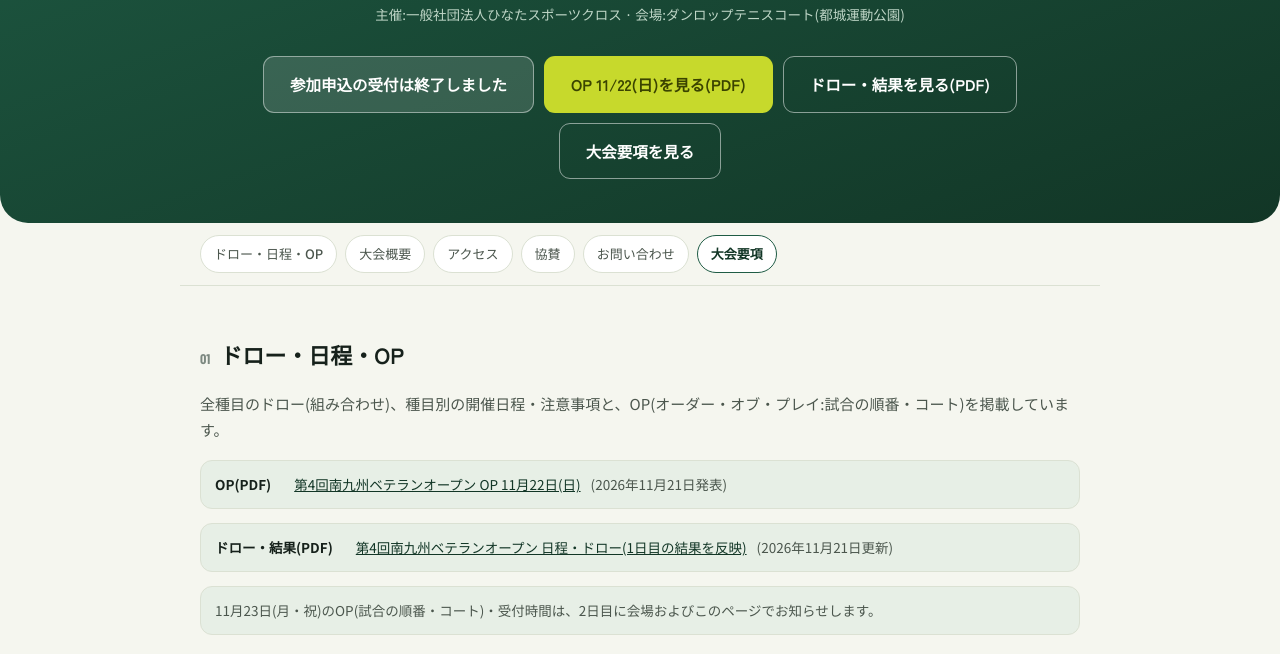
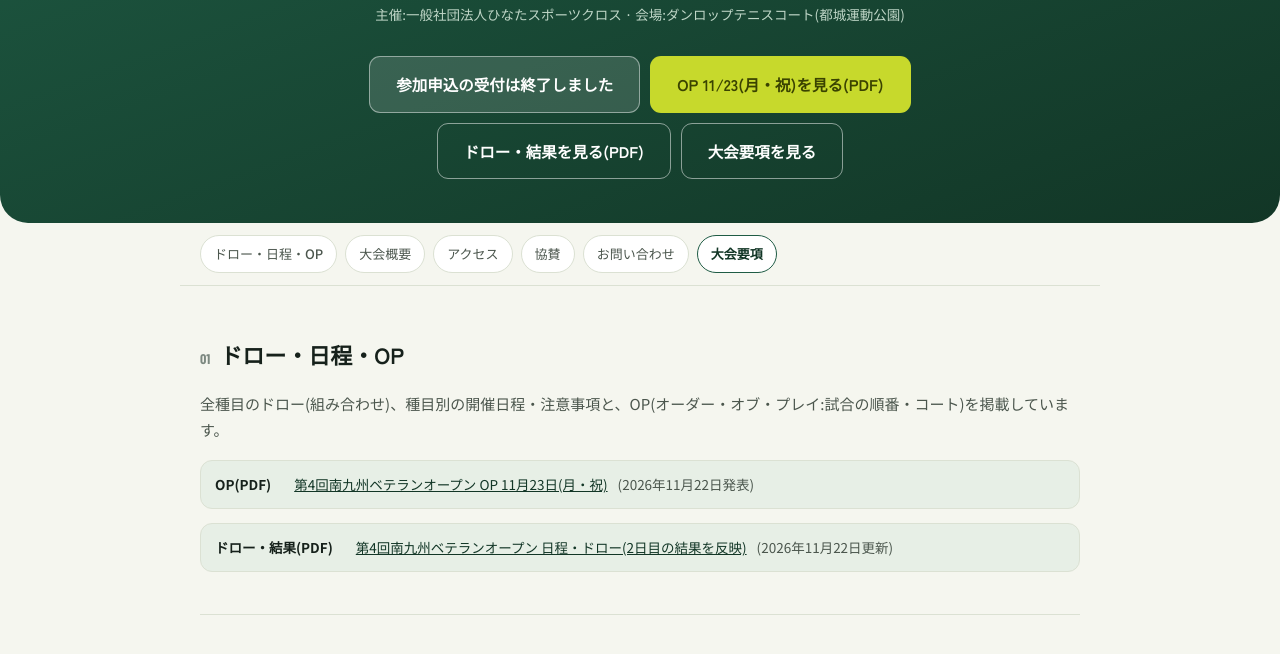
Before and after one commit to hinacross/hinacross-top, a plain HTML site: page index.html in a window 1280 px wide. Shown: the part 274-928 px from the top of the page. Drawn offline with nearby package versions, Linux system fonts and the light colour scheme.

Commit message:
Add files via upload

```diff
--- a/index.html
+++ b/index.html
@@ -240,7 +240,7 @@
     <div class="org">主催:一般社団法人ひなたスポーツクロス &middot; 会場:ダンロップテニスコート(都城運動公園)</div>
     <div class="cta-row">
       <span class="closed-badge">参加申込の受付は終了しました</span>
-      <a href="op.pdf" class="btn btn-primary" target="_blank" rel="noopener">OP 11/22(日)を見る(PDF)</a>
+      <a href="op.pdf" class="btn btn-primary" target="_blank" rel="noopener">OP 11/23(月・祝)を見る(PDF)</a>
       <a href="draw_schedule.pdf" class="btn btn-ghost" target="_blank" rel="noopener">ドロー・結果を見る(PDF)</a>
       <a href="youkou.html" class="btn btn-ghost">大会要項を見る</a>
     </div>
@@ -269,14 +269,13 @@
   <!-- ============================================================
        ⓪ ドロー・日程(2026-11-07 追加)
        ドロー・日程を更新したら draw_schedule.pdf を差し替え、更新日を直してください。
-       OP(オーダー・オブ・プレイ)は op.pdf(2026-11-21 に2日目のOPへ差し替え)。差し替え時は更新日も直してください。
+       OP(オーダー・オブ・プレイ)は op.pdf(2026-11-22 に3日目のOPへ差し替え)。差し替え時は更新日も直してください。
   ============================================================= -->
   <section id="draw">
     <div class="section-head"><span class="section-num">01</span><h2>ドロー・日程・OP</h2></div>
     <p class="lead">全種目のドロー(組み合わせ)、種目別の開催日程・注意事項と、OP(オーダー・オブ・プレイ:試合の順番・コート)を掲載しています。</p>
-    <div class="note"><b>OP(PDF)</b>&nbsp;<a href="op.pdf" target="_blank" rel="noopener">第4回南九州ベテランオープン OP 11月22日(日)</a>(2026年11月21日発表)</div>
-    <div class="note"><b>ドロー・結果(PDF)</b>&nbsp;<a href="draw_schedule.pdf" target="_blank" rel="noopener">第4回南九州ベテランオープン 日程・ドロー(1日目の結果を反映)</a>(2026年11月21日更新)</div>
-    <div class="note">11月23日(月・祝)のOP(試合の順番・コート)・受付時間は、2日目に会場およびこのページでお知らせします。</div>
+    <div class="note"><b>OP(PDF)</b>&nbsp;<a href="op.pdf" target="_blank" rel="noopener">第4回南九州ベテランオープン OP 11月23日(月・祝)</a>(2026年11月22日発表)</div>
+    <div class="note"><b>ドロー・結果(PDF)</b>&nbsp;<a href="draw_schedule.pdf" target="_blank" rel="noopener">第4回南九州ベテランオープン 日程・ドロー(2日目の結果を反映)</a>(2026年11月22日更新)</div>
   </section>
 
   <!-- ============================================================
```
Also changed, not shown: 2 other files.
